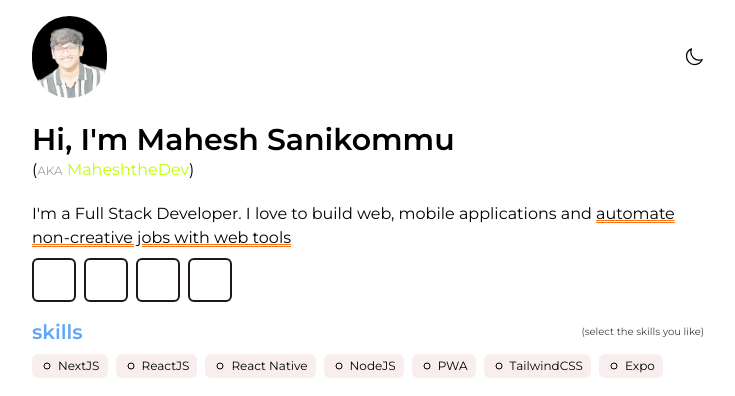
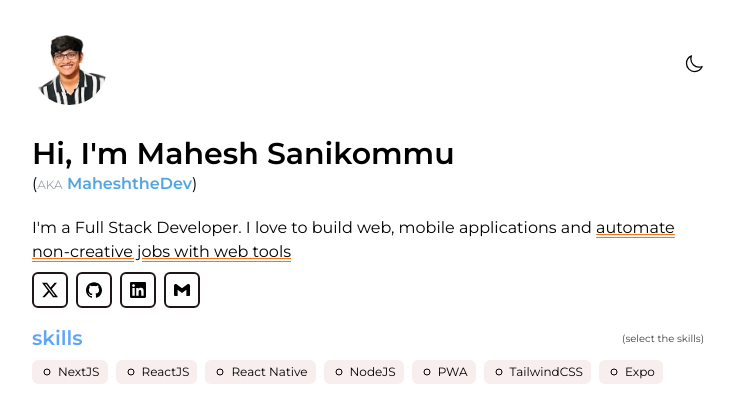
Before and after one commit to MaheshtheDev/maheshthedev.me, a Next.js app: page / in a window 1280 px wide. Shown: the top 396 px of the page, without its empty margins (272-1007 px from the left). Built offline with nearby package versions, Linux system fonts and the light colour scheme.

Commit message:
chore: Update page with toggle audio and me image improvement

```diff
--- a/app/page.tsx
+++ b/app/page.tsx
@@ -48,13 +48,12 @@ export default function Home() {
           content="Automating Non-Creative Jobs w/ webtools"
         />
       </Head>
-      <header className="flex justify-between my-4 items-center">
+      <header className="flex justify-between my-4 items-center h-24">
         <Image
-          className="rounded-full max-w-full"
+          className="max-w-full rounded-full block"
           src="/me.png"
           width={75}
           height={75}
-          objectFit="cover"
           alt="Mahesh Sanikommu Photo"
         />
         <ThemeSwitcher />
@@ -65,7 +64,7 @@ export default function Home() {
         </h1>
         <p>
           (<span className="text-xs text-gray-400">AKA</span>{" "}
-          <span className="text-primary">MaheshtheDev</span>)
+          <span className="text-[#52a6de] font-semibold">MaheshtheDev</span>)
         </p>
         <p className="text-md mt-5">
           I&apos;m a Full Stack Developer. I love to build web, mobile
@@ -80,15 +79,15 @@ export default function Home() {
         <div className="flex justify-between mt-2 items-center">
           <h2 className="text-xl font-bold text-blue-400">skills</h2>
           <span className="opacity-75 text-[10px]">
-            (select the skills you like)
+            (select the skills)
           </span>
         </div>
         <ol className="flex gap-2 flex-wrap my-2">
           {skills.map((skill, index) => (
             <li
               key={index}
-              className={`dark:bg-[#1B1818] bg-[#f8eeee] px-2 py-1 rounded-md text-xs  flex gap-1 items-center cursor-pointer ${
-                selectedSkills.includes(skill) ? ` bg-[#1F1717]` : ""
+              className={`dark:bg-[#1B1818] bg-[#f8eeee] px-2 py-1 rounded-md text-xs flex gap-1 items-center cursor-pointer ${
+                selectedSkills.includes(skill) ? ` bg-[#1F1717] text-white` : ""
               }`}
               onClick={() => {
                 if (selectedSkills.includes(skill)) {
--- a/components/ThemeSwitcher.tsx
+++ b/components/ThemeSwitcher.tsx
@@ -2,6 +2,11 @@ import { useTheme } from "next-themes";
 
 export default function ThemeSwitcher() {
   const { theme, setTheme } = useTheme();
+
+  function playSound(url: any) {
+    const audio = new Audio(url);
+    audio.play();
+  }
 
   return (
     <>
@@ -13,12 +18,11 @@ export default function ThemeSwitcher() {
           viewBox="0 0 24 24"
           onClick={() => {
             setTheme("dark");
+            playSound("/theme-audio.wav");
           }}
           className="cursor-pointer transform hover:scale-110 transition-transform duration-300 ease-in-out"
         >
-          <path
-            d="M12 15q1.25 0 2.125-.875T15 12q0-1.25-.875-2.125T12 9q-1.25 0-2.125.875T9 12q0 1.25.875 2.125T12 15m0 2q-2.075 0-3.537-1.463T7 12q0-2.075 1.463-3.537T12 7q2.075 0 3.538 1.463T17 12q0 2.075-1.463 3.538T12 17M2 13q-.425 0-.712-.288T1 12q0-.425.288-.712T2 11h2q.425 0 .713.288T5 12q0 .425-.288.713T4 13zm18 0q-.425 0-.712-.288T19 12q0-.425.288-.712T20 11h2q.425 0 .713.288T23 12q0 .425-.288.713T22 13zm-8-8q-.425 0-.712-.288T11 4V2q0-.425.288-.712T12 1q.425 0 .713.288T13 2v2q0 .425-.288.713T12 5m0 18q-.425 0-.712-.288T11 22v-2q0-.425.288-.712T12 19q.425 0 .713.288T13 20v2q0 .425-.288.713T12 23M5.65 7.05L4.575 6q-.3-.275-.288-.7t.288-.725q.3-.3.725-.3t.7.3L7.05 5.65q.275.3.275.7t-.275.7q-.275.3-.687.288T5.65 7.05M18 19.425l-1.05-1.075q-.275-.3-.275-.712t.275-.688q.275-.3.688-.287t.712.287L19.425 18q.3.275.288.7t-.288.725q-.3.3-.725.3t-.7-.3M16.95 7.05q-.3-.275-.288-.687t.288-.713L18 4.575q.275-.3.7-.288t.725.288q.3.3.3.725t-.3.7L18.35 7.05q-.3.275-.7.275t-.7-.275M4.575 19.425q-.3-.3-.3-.725t.3-.7l1.075-1.05q.3-.275.712-.275t.688.275q.3.275.288.688t-.288.712L6 19.425q-.275.3-.7.288t-.725-.288M12 12"
-          />
+          <path d="M12 15q1.25 0 2.125-.875T15 12q0-1.25-.875-2.125T12 9q-1.25 0-2.125.875T9 12q0 1.25.875 2.125T12 15m0 2q-2.075 0-3.537-1.463T7 12q0-2.075 1.463-3.537T12 7q2.075 0 3.538 1.463T17 12q0 2.075-1.463 3.538T12 17M2 13q-.425 0-.712-.288T1 12q0-.425.288-.712T2 11h2q.425 0 .713.288T5 12q0 .425-.288.713T4 13zm18 0q-.425 0-.712-.288T19 12q0-.425.288-.712T20 11h2q.425 0 .713.288T23 12q0 .425-.288.713T22 13zm-8-8q-.425 0-.712-.288T11 4V2q0-.425.288-.712T12 1q.425 0 .713.288T13 2v2q0 .425-.288.713T12 5m0 18q-.425 0-.712-.288T11 22v-2q0-.425.288-.712T12 19q.425 0 .713.288T13 20v2q0 .425-.288.713T12 23M5.65 7.05L4.575 6q-.3-.275-.288-.7t.288-.725q.3-.3.725-.3t.7.3L7.05 5.65q.275.3.275.7t-.275.7q-.275.3-.687.288T5.65 7.05M18 19.425l-1.05-1.075q-.275-.3-.275-.712t.275-.688q.275-.3.688-.287t.712.287L19.425 18q.3.275.288.7t-.288.725q-.3.3-.725.3t-.7-.3M16.95 7.05q-.3-.275-.288-.687t.288-.713L18 4.575q.275-.3.7-.288t.725.288q.3.3.3.725t-.3.7L18.35 7.05q-.3.275-.7.275t-.7-.275M4.575 19.425q-.3-.3-.3-.725t.3-.7l1.075-1.05q.3-.275.712-.275t.688.275q.3.275.288.688t-.288.712L6 19.425q-.275.3-.7.288t-.725-.288M12 12" />
         </svg>
       ) : (
         <svg
@@ -29,7 +33,10 @@ export default function ThemeSwitcher() {
           viewBox="0 0 24 24"
           stroke-width="1.5"
           stroke="currentColor"
-          onClick={() => setTheme("light")}
+          onClick={() => {
+            setTheme("light");
+            playSound("/theme-audio.wav");
+          }}
           className="cursor-pointer transform hover:scale-110 transition-transform duration-300 ease-in-out"
         >
           <path
--- a/components/socials.tsx
+++ b/components/socials.tsx
@@ -31,11 +31,10 @@ export default function Socials() {
         {socials.map((social, index) => (
           <a
             key={index}
-            className="flex gap-2 items-center hover:bg-[#271f1f] py-2 px-2 rounded-md w-fit border-2 border-[#1F1717] transition-transform duration-300 transform hover:scale-105"
+            className="flex gap-2 items-center hover:bg-[#271f1f] py-1 px-1 rounded-md w-fit border-2 border-[#1F1717] transition-transform duration-300 transform hover:scale-105 hover:text-white"
             href={social.link}
           >
             {social.icon}
-            {/*<p>{social.name}</p>*/}
           </a>
         ))}
       </div>
@@ -49,11 +48,13 @@ function XIcon() {
       role="img"
       viewBox="0 0 24 24"
       xmlns="http://www.w3.org/2000/svg"
-      className="w-6 h-6 p-1 rounded-sm"
+      className="p-1 rounded-sm"
+      width={24}
+      height={24}
     >
       <title>X</title>
       <path
-        fill="white"
+        fill="currentColor"
         d="M18.901 1.153h3.68l-8.04 9.19L24 22.846h-7.406l-5.8-7.584-6.638 7.584H.474l8.6-9.83L0 1.154h7.594l5.243 6.932ZM17.61 20.644h2.039L6.486 3.24H4.298Z"
       />
     </svg>
@@ -66,11 +67,13 @@ function LinkedInIcon() {
       role="img"
       viewBox="0 0 24 24"
       xmlns="http://www.w3.org/2000/svg"
-      className="w-6 h-6 p-1 rounded-sm"
+      className="p-1 rounded-sm"
+      width={24}
+      height={24}
     >
       <title>LinkedIn</title>
       <path
-        fill="white"
+        fill="currentColor"
         d="M20.447 20.452h-3.554v-5.569c0-1.328-.027-3.037-1.852-3.037-1.853 0-2.136 1.445-2.136 2.939v5.667H9.351V9h3.414v1.561h.046c.477-.9 1.637-1.85 3.37-1.85 3.601 0 4.267 2.37 4.267 5.455v6.286zM5.337 7.433c-1.144 0-2.063-.926-2.063-2.065 0-1.138.92-2.063 2.063-2.063 1.14 0 2.064.925 2.064 2.063 0 1.139-.925 2.065-2.064 2.065zm1.782 13.019H3.555V9h3.564v11.452zM22.225 0H1.771C.792 0 0 .774 0 1.729v20.542C0 23.227.792 24 1.771 24h20.451C23.2 24 24 23.227 24 22.271V1.729C24 .774 23.2 0 22.222 0h.003z"
       />
     </svg>
@@ -83,11 +86,13 @@ function GitHubIcon() {
       role="img"
       viewBox="0 0 24 24"
       xmlns="http://www.w3.org/2000/svg"
-      className="w-6 h-6 p-1 rounded-sm"
+      className="p-1 rounded-sm"
+      width={24}
+      height={24}
     >
       <title>GitHub</title>
       <path
-        fill="white"
+        fill="currentColor"
         d="M12 .297c-6.63 0-12 5.373-12 12 0 5.303 3.438 9.8 8.205 11.385.6.113.82-.258.82-.577 0-.285-.01-1.04-.015-2.04-3.338.724-4.042-1.61-4.042-1.61C4.422 18.07 3.633 17.7 3.633 17.7c-1.087-.744.084-.729.084-.729 1.205.084 1.838 1.236 1.838 1.236 1.07 1.835 2.809 1.305 3.495.998.108-.776.417-1.305.76-1.605-2.665-.3-5.466-1.332-5.466-5.93 0-1.31.465-2.38 1.235-3.22-.135-.303-.54-1.523.105-3.176 0 0 1.005-.322 3.3 1.23.96-.267 1.98-.399 3-.405 1.02.006 2.04.138 3 .405 2.28-1.552 3.285-1.23 3.285-1.23.645 1.653.24 2.873.12 3.176.765.84 1.23 1.91 1.23 3.22 0 4.61-2.805 5.625-5.475 5.92.42.36.81 1.096.81 2.22 0 1.606-.015 2.896-.015 3.286 0 .315.21.69.825.57C20.565 22.092 24 17.592 24 12.297c0-6.627-5.373-12-12-12"
       />
     </svg>
@@ -100,11 +105,13 @@ function GmailIcon() {
       role="img"
       viewBox="0 0 24 24"
       xmlns="http://www.w3.org/2000/svg"
-      className="w-6 h-6 p-1 rounded-sm"
+      className="p-1 rounded-sm"
+      width={24}
+      height={24}
     >
       <title>Gmail</title>
       <path
-        fill="white"
+        fill="currentColor"
         d="M24 5.457v13.909c0 .904-.732 1.636-1.636 1.636h-3.819V11.73L12 16.64l-6.545-4.91v9.273H1.636A1.636 1.636 0 0 1 0 19.366V5.457c0-2.023 2.309-3.178 3.927-1.964L5.455 4.64 12 9.548l6.545-4.91 1.528-1.145C21.69 2.28 24 3.434 24 5.457z"
       />
     </svg>
```
Also changed, not shown: public/me.png, 1 other file (tests, documents, lock files or other folders).
